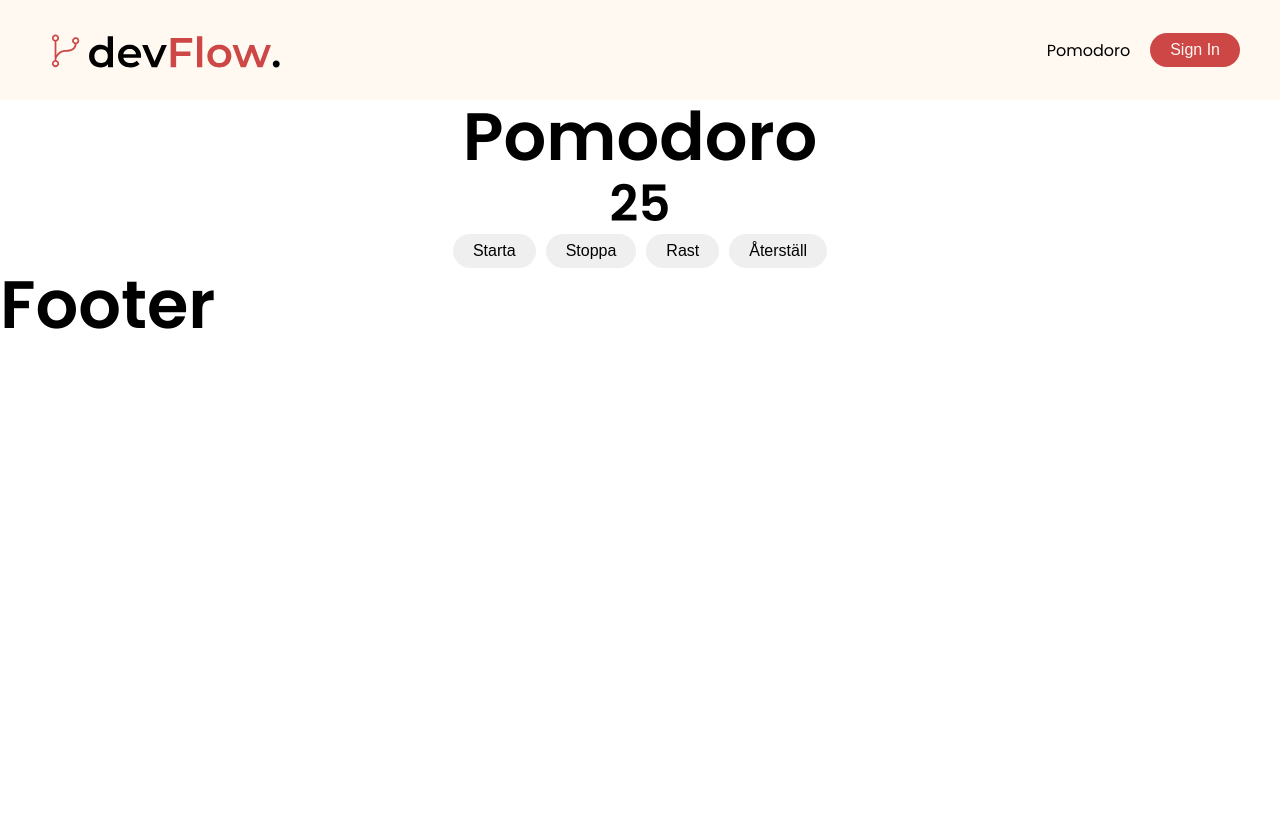
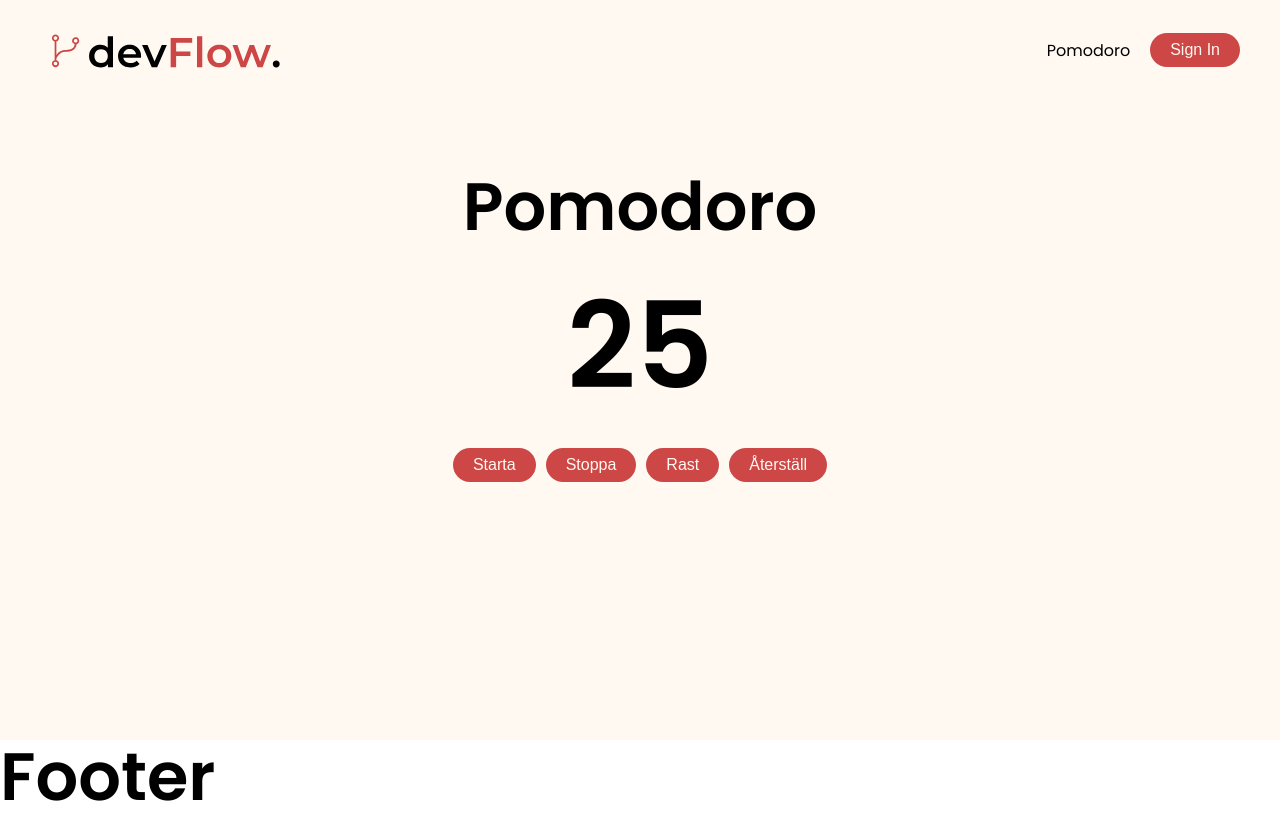
Before and after one commit to kajberg84/devFlow, a React (Create React App) app: page /sign-up in a window 1280 px wide. Both pictures are taken after a click on the item "Pomodoro". Before the commit the page ends 800 px from the top, so only its background shows below. Built offline with nearby package versions, Linux system fonts and the light colour scheme.

Commit message:
Lade till styling för pomodoro och box shadow för sign in

```diff
--- a/src/components/timer/Timer.css
+++ b/src/components/timer/Timer.css
@@ -5,3 +5,13 @@ button {
 button + button {
     margin-left: 10px;
 }
+
+.timer--btn {
+    background-color: var(--color-red-primary);
+    color: var(--color-off-white);
+}
+
+.timer--timer {
+    font-size: 120px;
+    margin: 30px 0;
+}
--- a/src/components/timer/Timer.jsx
+++ b/src/components/timer/Timer.jsx
@@ -22,12 +22,12 @@ export const Timer = () => {
 
   return (
     <div className="timer-wrapper">
-      <h1>Pomodoro</h1>
-      <h2>{timer}</h2>
-      <button className="btn" onClick={() => setIsActive(true)}> Starta</button>
-      <button className="btn" onClick={() => setIsActive(false)}> Stoppa</button>
-      <button className="btn" onClick={() => setTimer(5)}> Rast</button>
-      <button className="btn" onClick={() => setTimer(25)}> Återställ</button>
+      <h1 className="timer--title">Pomodoro</h1>
+      <h2 className="timer--timer">{timer}</h2>
+      <button className="btn timer--btn" onClick={() => setIsActive(true)}> Starta</button>
+      <button className="btn timer--btn" onClick={() => setIsActive(false)}> Stoppa</button>
+      <button className="btn timer--btn" onClick={() => setTimer(5)}> Rast</button>
+      <button className="btn timer--btn" onClick={() => setTimer(25)}> Återställ</button>
     </div>
   );
 };
--- a/src/pages/PomodoroPage/PomodoroPage.css
+++ b/src/pages/PomodoroPage/PomodoroPage.css
@@ -2,10 +2,11 @@
   display: flex;
   flex-direction: column;
   align-items: center;
-  justify-content: center;
+  background-color: var(--color-off-white);
+  height: 80vh;
 }
 
 .pomodoro-wrapper {
-    margin: 0 auto;
+    margin: 70px auto;
     text-align: center;
 }
--- a/src/pages/SignInPage/SignInPage.css
+++ b/src/pages/SignInPage/SignInPage.css
@@ -20,6 +20,7 @@
     width: 1000px;
     margin-top: 5rem;
     margin-bottom: 5rem;
+    box-shadow: rgba(100, 100, 111, 0.2) 0px 7px 29px 0px;
 }
 
 .promptText--wrapper {
```
